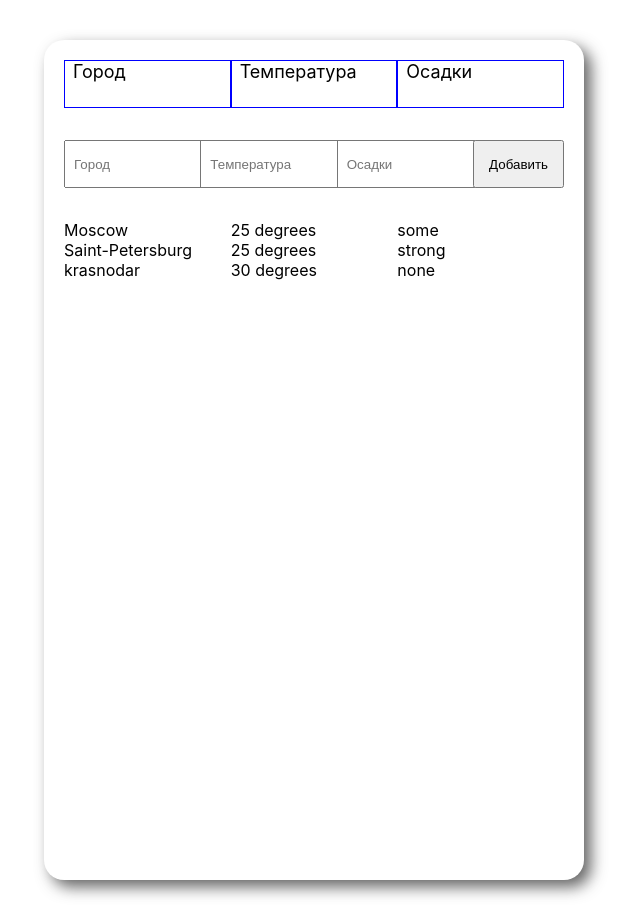
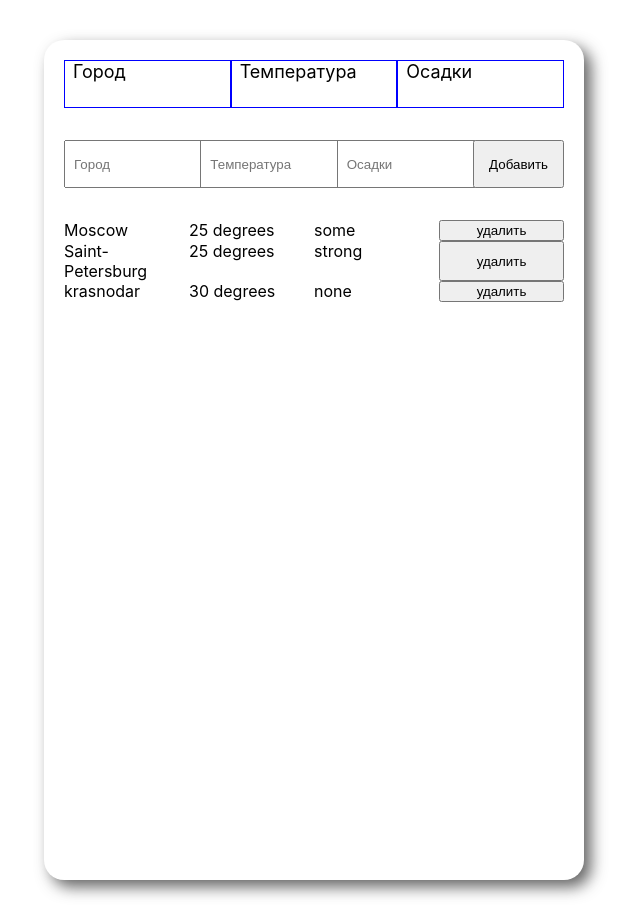
Before and after one commit to desmond333/weather_app, a React (Create React App) app: page / in a window 1280 px wide. Shown: the whole page, without its empty margins (326-966 px from the left). Built offline with nearby package versions, Linux system fonts and the light colour scheme.

Commit message:
Added func deleteWeatherItem

```diff
--- a/src/components/App.tsx
+++ b/src/components/App.tsx
@@ -26,7 +26,7 @@ const App: React.FC = () => {
         temperature: '30 degrees',
         rainfall: 'none',
     }])
-    const createWeatherItem = () => {
+    const createWeatherItem = (): void => {
         if (cityValue && temperatureValue && rainfallValue) {
             setWeatherItems([...weatherItems, {
                 id: Date.now(),
@@ -34,7 +34,13 @@ const App: React.FC = () => {
                 temperature: temperatureValue,
                 rainfall: rainfallValue,
             }])
+            setCityValue('')
+            setTemperatureValue('')
+            setRainfallValue('')
         }
+    }
+    const deleteWeatherItem = (id: number): void => {
+        setWeatherItems(weatherItems.filter(item => item.id !== id))
     }
     return (
         <div className={styles.container}>
@@ -45,15 +51,17 @@ const App: React.FC = () => {
                     <div className={styles.app__titlesItem}>Осадки</div>
                 </div>
                 <div className={styles.app__addArea}>
-                    <input className={styles.app__input} onChange={e => setCityValue(e.target.value)}
+                    <input className={styles.app__input} value={cityValue} onChange={e => setCityValue(e.target.value)}
                            placeholder={'Город'}/>
-                    <input className={styles.app__input} onChange={e => setTemperatureValue(e.target.value)}
+                    <input className={styles.app__input} value={temperatureValue}
+                           onChange={e => setTemperatureValue(e.target.value)}
                            placeholder={'Температура'}/>
-                    <input className={styles.app__input} onChange={e => setRainfallValue(e.target.value)}
+                    <input className={styles.app__input} value={rainfallValue}
+                           onChange={e => setRainfallValue(e.target.value)}
                            placeholder={'Осадки'}/>
                     <button onClick={createWeatherItem}>Добавить</button>
                 </div>
-                <ListItems weatherItems={weatherItems}/>
+                <ListItems weatherItems={weatherItems} deleteWeatherItem={deleteWeatherItem}/>
             </div>
         </div>
     );
--- a/src/components/ListItems/ListItems.tsx
+++ b/src/components/ListItems/ListItems.tsx
@@ -6,13 +6,18 @@ import {weatherItemType} from "../../types/data";
 
 interface ListItemsProps {
     weatherItems: weatherItemType[];
+    deleteWeatherItem: (id: number) => void;
 }
 
 const ListItems: React.FC<ListItemsProps> = (props) => {
+    const {weatherItems, deleteWeatherItem} = props
     return (
         <div className={styles.app__listItems}>
-            {props.weatherItems.map((item) => {
-                return <WeatherItem key={item.id} {...item}/>
+            {weatherItems.map((item) => {
+                return <WeatherItem
+                    key={item.id}
+                    deleteWeatherItem={deleteWeatherItem}
+                    {...item}/>
             })}
         </div>
     )
--- a/src/components/ListItems/WeatherItem/WeatherItem.module.css
+++ b/src/components/ListItems/WeatherItem/WeatherItem.module.css
@@ -1,4 +1,4 @@
 .weather_item {
     display: grid;
-    grid-template-columns: 1fr 1fr 1fr;
+    grid-template-columns: 1fr 1fr 1fr 1fr;
 }
--- a/src/components/ListItems/WeatherItem/WeatherItem.tsx
+++ b/src/components/ListItems/WeatherItem/WeatherItem.tsx
@@ -4,15 +4,18 @@ import styles from './WeatherItem.module.css';
 
 import {weatherItemType} from '../../../types/data'
 
-interface WeatherItemProps extends weatherItemType {}
+interface WeatherItemProps extends weatherItemType {
+    deleteWeatherItem: (id: number) => void;
+}
 
 const WeatherItem: React.FC<WeatherItemProps> = (props) => {
-    const {id, city, temperature, rainfall} = props
+    const {id, city, temperature, rainfall, deleteWeatherItem} = props
     return (
         <div className={styles.weather_item}>
             <div>{city}</div>
             <div>{temperature}</div>
             <div>{rainfall}</div>
+            <button onClick={()=>{deleteWeatherItem(id)}}>удалить</button>
         </div>
     )
 }
```
